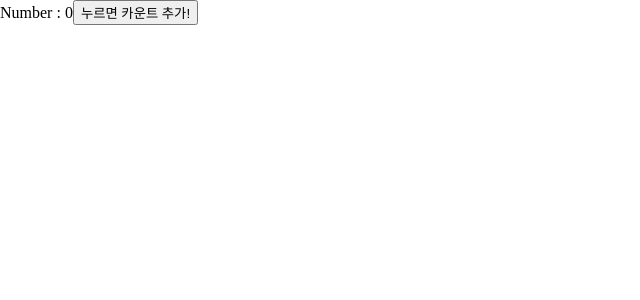
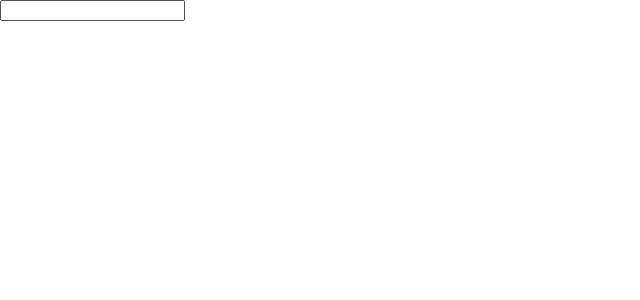
Before and after one commit to ddoddiworld/React_study, a React (Create React App) app in the folder week-2/: page / in a window 1280 px wide. Shown: the top 300 px of the page, without its empty margins (0-640 px from the left). Built offline with nearby package versions, Linux system fonts and the light colour scheme.

Commit message:
의존성 배열, clean up

```diff
--- a/week-2/src/App.jsx
+++ b/week-2/src/App.jsx
@@ -1,33 +1,28 @@
 import React from 'react'
-import {useState} from 'react'
+import { useEffect } from 'react';
+import { useState } from 'react';
 
 function App() {
-    const [number, setNumber] = useState(0);
+    const [value, setValue] = useState('');
 
-    const addNum = () => {
-        // 기존 업데이트 방법
-        // setNumber(number + 1)
-        // 배치 업데이트
+    // 의존성 배열
+    // 이 배열에 값을 넣으면 그 값이 바뀔때만 useEffect를 실행한다.
 
-        // 함수형 업데이트 방법
-        setNumber((currentNumber)=>{
-            return currentNumber + 1
-        })
-        setNumber((currentNumber)=>{
-            return currentNumber + 1
-        })
-        setNumber((currentNumber)=>{
-            return currentNumber + 1
-        })
+    // clean up
+    useEffect(()=>{ // 랜더링 될때마다 실행됨
+        console.log(`hello! ${value}`)
 
-        // 랜더링이 잦다 -> 성능에 이슈가 있다는 것... 불필요한 랜더링을 피하려고 함
-    }
+        return () => {
+            console.log('나 사라져요...')
+        }
+    }, [value])
 
     return (
     <div>
-        Number : {number}
-
-        <button onClick={addNum}>누르면 카운트 추가!</button>
+        <input
+        type="text"
+        value={value}
+        onChange={(event)=>{setValue(event.target.value)}}></input>
     </div>
     )
 }
--- a/week-2/src/index.js
+++ b/week-2/src/index.js
@@ -7,9 +7,9 @@ import "./reset.css";
 
 const root = ReactDOM.createRoot(document.getElementById("root"));
 root.render(
-    <React.StrictMode>
-        <App />
-    </React.StrictMode>
+    // <React>
+    <App />
+    // </React>
 );
 
 // If you want to start measuring performance in your app, pass a function
```
